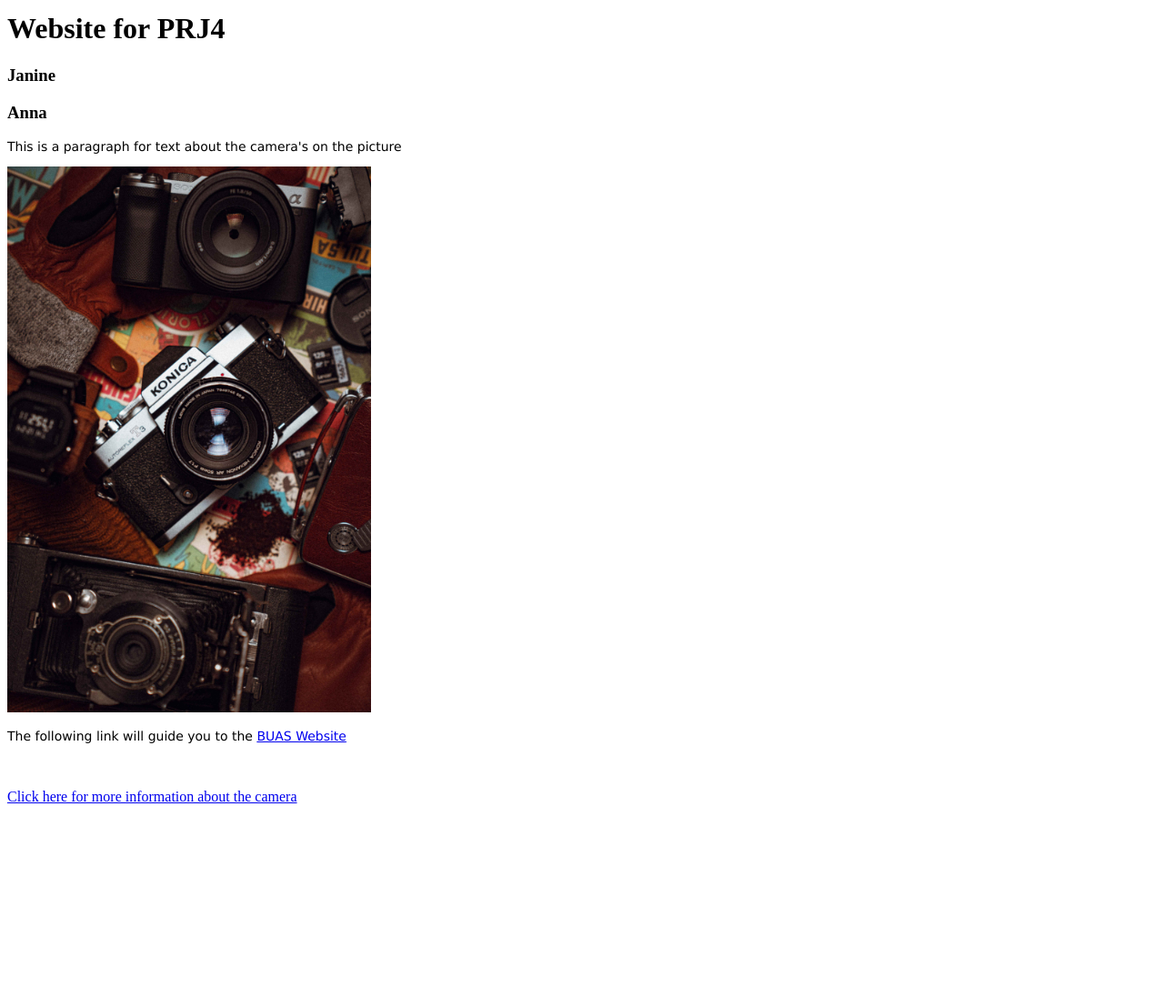
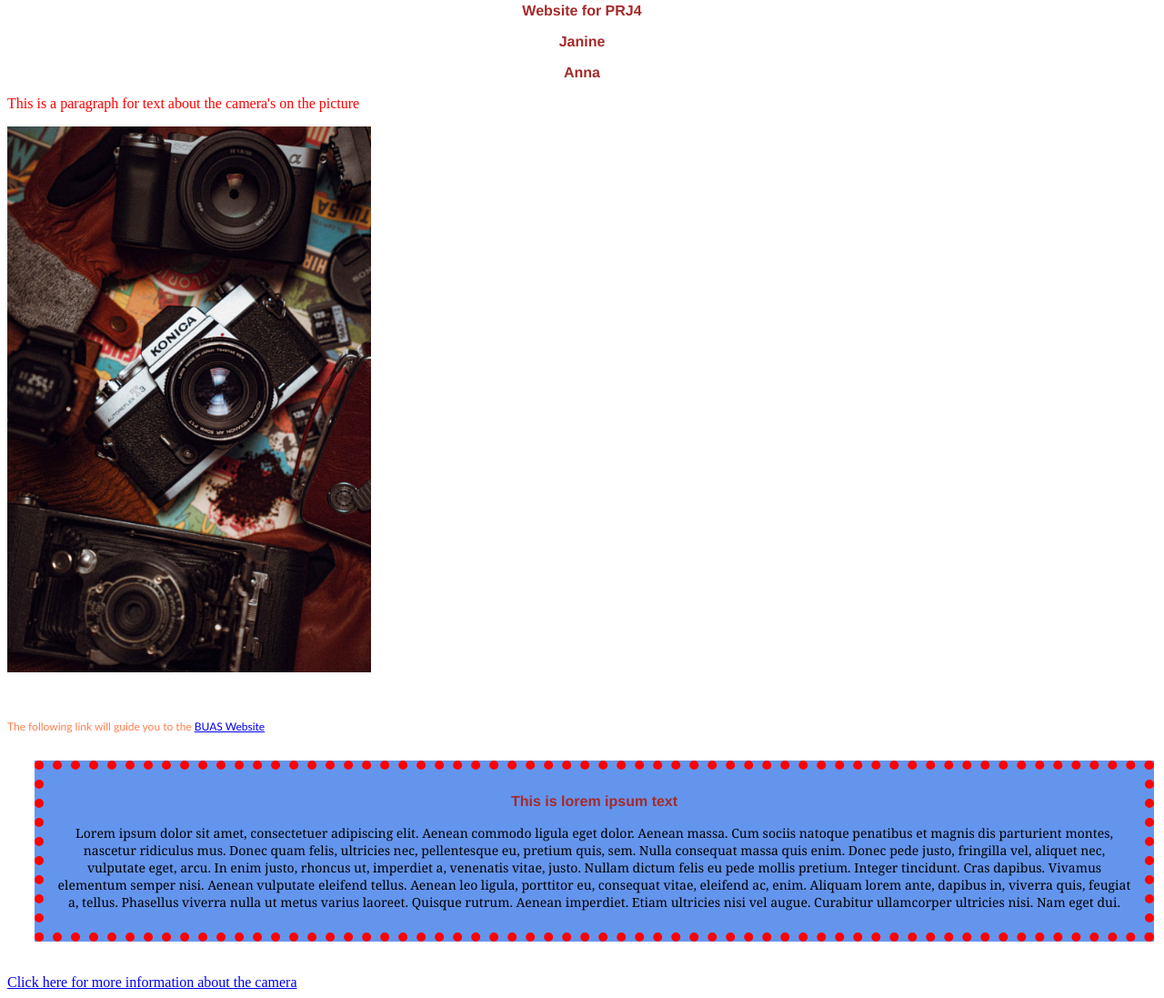
Before and after one commit to buasjanine/prj4-chapter-3, a plain HTML site: page index.html in a window 1280 px wide. Shown: the part 8-1105 px from the top of the page at 91% size. Before the commit the page ends 901 px from the top, so only its background shows below. Drawn offline with Linux system fonts and the light colour scheme.

Commit message:
update css

```diff
--- /dev/null
+++ b/02_css/styles.css
@@ -0,0 +1,39 @@
+@charset "UTF-8";
+/* CSS Document */
+
+p{	color: red;
+	font-family: "Lucida Grande", "Lucida Sans Unicode", "Lucida Sans", "DejaVu Sans", Verdana, "sans-serif"
+	normal;
+}
+
+.my-class{
+    color: brown;
+    font-family: Gotham, "Helvetica Neue", Helvetica, Arial, "sans-serif";
+	text-align: center;
+    font-size: 16px;
+}
+
+#my-id{
+    text-align: left;
+    font-family: "Gill Sans", "Gill Sans MT", "Myriad Pro", "DejaVu Sans Condensed", Helvetica, Arial, "sans-serif";
+    font-size: 12px;
+    color: coral;
+}
+
+#lorem {text-align: center;
+		font-family: Cambria, "Hoefler Text", "Liberation Serif", Times, "Times New Roman", "serif";
+		font-size: 14px;
+		color: black;
+
+}
+
+.my-container{
+    padding-top: 10px;
+    padding-right: 10px;
+    padding-left: 10px;
+    padding-bottom: 10px;
+    margin-left: 30px;
+    border: 10px dotted #FF0004;
+    background-color: cornflowerblue;
+    margin-right: 3px;
+}
--- a/index.html
+++ b/index.html
@@ -1,26 +1,47 @@
 <!doctype html>
 <html>
 <head>
-<meta charset="UTF-8">
-<title>PRJ4-website Janine Niessen</title>
-		<h1>Website for PRJ4</h1>
-		<h3>Janine</h3>
-         	<h3>Anna</h3>
+	<link rel="stylesheet" type="text/css" href="02_css/styles.css">
+	<meta charset="UTF-8">
 </head>
 
 <body>
-	<p style="font-family:verdana;font-size: 14px;">
+	<title>PRJ4-website Janine Niessen</title>
+		<h1 class="my-class">Website for PRJ4</h1>
+		<h3 class="my-class">Janine</h3>
+    	<h3 class="my-class">Anna</h3>
+
+	<p>
 		This is a paragraph for text about the camera's on the picture
 	</p>
-		<img src="01_images/dusan-jovic-eHn_hvqrFqQ-unsplash.jpg"
+
+	<img src="01_images/dusan-jovic-eHn_hvqrFqQ-unsplash.jpg"
 			 alt="Image of camera's cannot be shown"
 			 width="400" height="600">
-	<br>
-	<p style="font-family:verdana;font-size: 14px;">The following link will guide you to the
-		<a href="https://www.buas.nl/">BUAS Website</a>
-	</p>
+
 	<br>
 	<br>
-		<a href="camera.html">Click here for more information about the camera</a>
+	<br>
+
+	<p id="my-id">The following link will guide you to the
+		<a href="https://www.buas.nl/">BUAS Website
+		</a>
+	</p>
+
+	<br>
+
+	<div class="my-container">
+		<h3 class="my-class">This is lorem ipsum text
+		</h3>
+			<p id="lorem"> Lorem ipsum dolor sit amet, consectetuer adipiscing elit. Aenean commodo ligula eget dolor. Aenean massa. Cum sociis natoque penatibus et magnis dis parturient montes, nascetur ridiculus mus. Donec quam felis, ultricies nec, pellentesque eu, pretium quis, sem. Nulla consequat massa quis enim. Donec pede justo, fringilla vel, aliquet nec, vulputate eget, arcu. In enim justo, rhoncus ut, imperdiet a, venenatis vitae, justo. Nullam dictum felis eu pede mollis pretium. Integer tincidunt. Cras dapibus. Vivamus elementum semper nisi. Aenean vulputate eleifend tellus. Aenean leo ligula, porttitor eu, consequat vitae, eleifend ac, enim. Aliquam lorem ante, dapibus in, viverra quis, feugiat a, tellus. Phasellus viverra nulla ut metus varius laoreet. Quisque rutrum. Aenean imperdiet. Etiam ultricies nisi vel augue. Curabitur ullamcorper ultricies nisi. Nam eget dui.
+			</p>
+	</div>
+
+<br>
+<br>
+
+		<a href="camera.html">Click here for more information about the camera
+		</a>
+
 </body>
 </html>
```
